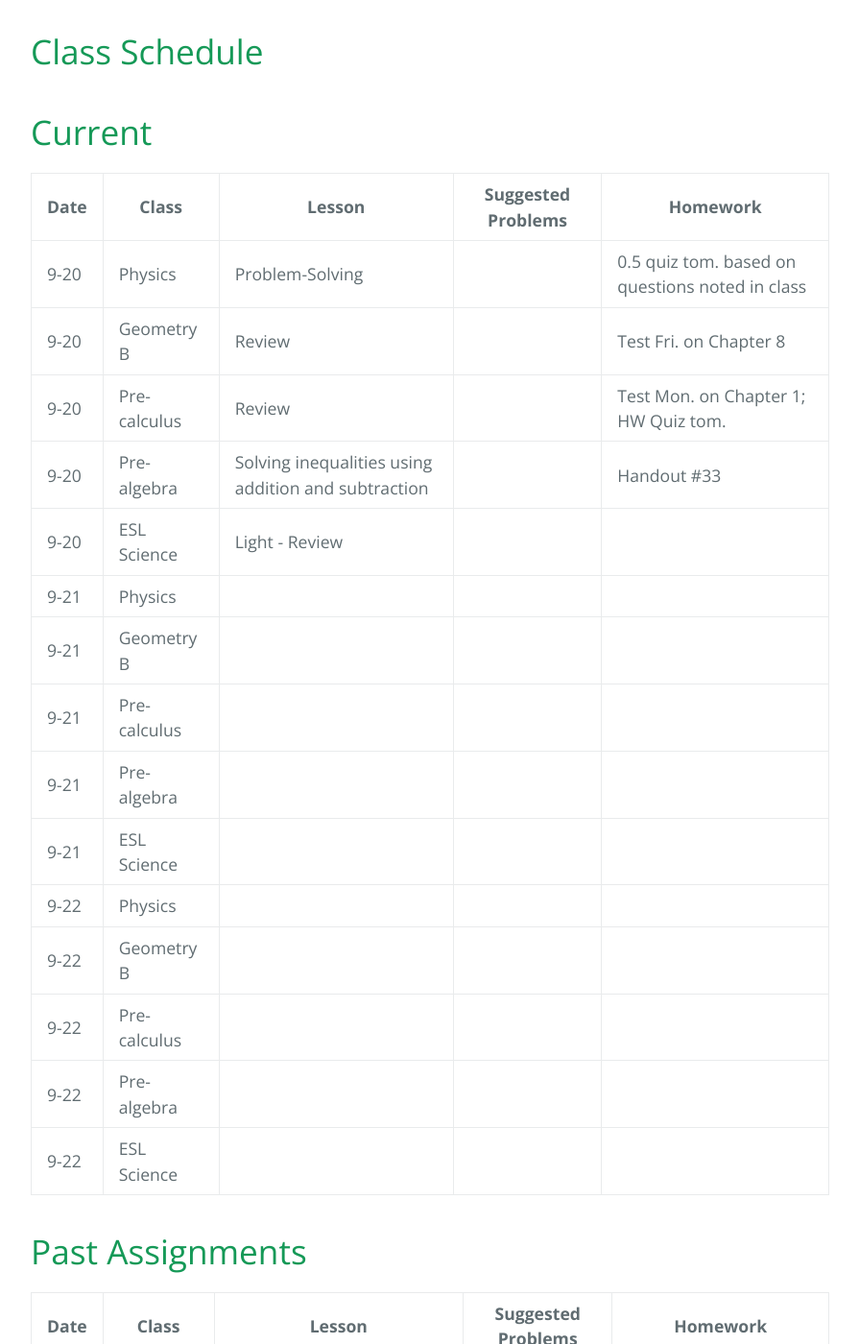
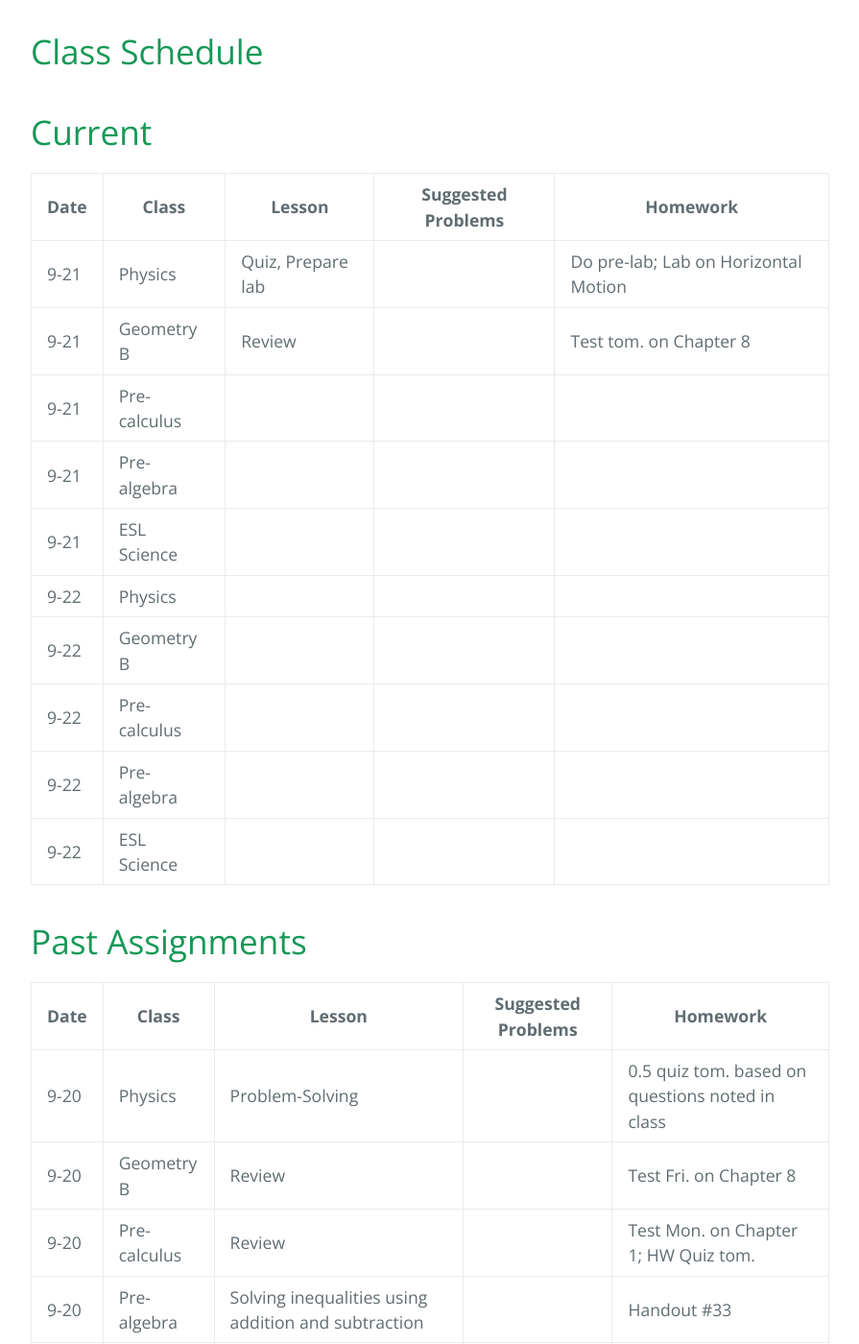
Before and after one commit to gpayoo/gpayoo, a Jekyll site: the page built from index.md, in a window 1280 px wide and 1400 px high, scrolled down 388 px. Shown: the whole window at 96% size, without its empty margins (192-1087 px from the left). Built offline with Jekyll 4.4.1, drawn with Linux system fonts in a browser that asks for light colours; our own code applies the rules of GitHub Pages for plain Markdown files; some of the changed text lies outside the part shown.

Commit message:
Update index.md

```diff
--- a/index.md
+++ b/index.md
@@ -9,13 +9,8 @@ layout: default
 
 | Date | Class | Lesson | Suggested Problems | Homework |
 | ---- | ----- | ------ | -------- | ---
-| 9-20 | Physics | Problem-Solving| | 0.5 quiz tom. based on questions noted in class
-| 9-20 | Geometry B | Review | | Test Fri. on Chapter 8|
-| 9-20 | Pre-calculus |  Review | | Test Mon. on Chapter 1; HW Quiz tom.
-| 9-20 | Pre-algebra | Solving inequalities using addition and subtraction| | Handout #33
-| 9-20 | ESL Science | Light - Review |  |
-| 9-21 | Physics |  | |
-| 9-21 | Geometry B |  | | |
+| 9-21 | Physics | Quiz, Prepare lab | | Do pre-lab; Lab on Horizontal Motion
+| 9-21 | Geometry B | Review | |  Test tom. on Chapter 8|
 | 9-21 | Pre-calculus |  | |
 | 9-21 | Pre-algebra | | |
 | 9-21 | ESL Science |  |  |
@@ -29,6 +24,11 @@ layout: default
 
 | Date | Class | Lesson | Suggested Problems | Homework |
 | ---- | ----- | ------ | -------- | ---
+| 9-20 | Physics | Problem-Solving| | 0.5 quiz tom. based on questions noted in class
+| 9-20 | Geometry B | Review | | Test Fri. on Chapter 8|
+| 9-20 | Pre-calculus |  Review | | Test Mon. on Chapter 1; HW Quiz tom.
+| 9-20 | Pre-algebra | Solving inequalities using addition and subtraction| | Handout #33
+| 9-20 | ESL Science | Light - Review |  |
 | 9-19 | Physics | Projectile Motion  | | P. 110 #32, 34; P. 113 #62
 | 9-19 | Geometry B | Extension: Trig. Functions & Unit Circle | | |
 | 9-19 | Pre-calculus | Chapter Review | | Test Monday; HW Quiz Thurs. P. 165 #1-58
```
